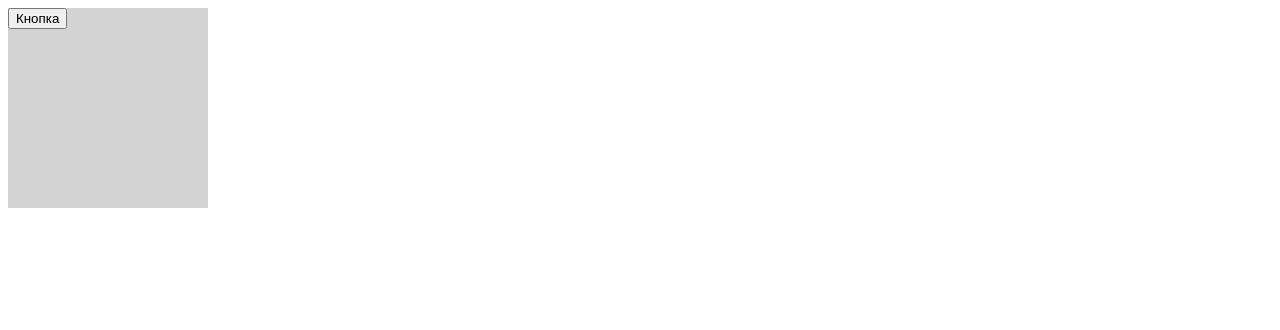
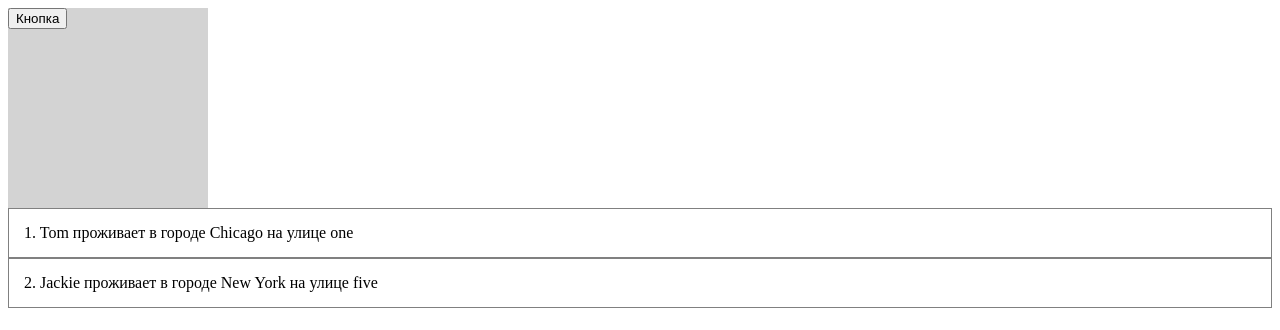
Before and after one commit to MihaDarin/vue-example, a React (Create React App) app: page / in a window 1280 px wide. Shown: the top 330 px of the page. Built offline with nearby package versions, Linux system fonts and the light colour scheme.

Commit message:
Создан и настроен компонент списка пользователей

```diff
--- a/src/App.tsx
+++ b/src/App.tsx
@@ -1,7 +1,23 @@
 import React from "react";
 import { Card, CardVariant } from "./components/Card";
+import { UserList } from "./components/UserList";
+import { IUser } from "./types/types";
 
 function App() {
+  const users: IUser[] = [
+    {
+      id: 1,
+      name: "Tom",
+      email: "Tom Email",
+      adress: { city: "Chicago", street: "one", zeepcode: "Tom zeepcode" },
+    },
+    {
+      id: 2,
+      name: "Jackie",
+      email: "Jackie Email",
+      adress: { city: "New York", street: "five", zeepcode: "Jackie zeepcode" },
+    },
+  ];
   return (
     <div className="App">
       <Card
@@ -12,6 +28,7 @@ function App() {
       >
         <button>Кнопка</button>
       </Card>
+      <UserList users={users} />
     </div>
   );
 }
--- /dev/null
+++ b/src/components/UserList.tsx
@@ -0,0 +1,21 @@
+import React, { FC } from "react";
+import { IUser } from "../types/types";
+
+interface UserListProps {
+  users: IUser[];
+}
+
+export const UserList: FC<UserListProps> = ({ users }) => {
+  return (
+    <div>
+      {users.map((user) => {
+        return (
+          <div key={user.id} style={{ padding: 15, border: "1px solid gray" }}>
+            {user.id}. {user.name} проживает в городе {user.adress.city} на
+            улице {user.adress.street}{" "}
+          </div>
+        );
+      })}
+    </div>
+  );
+};
--- /dev/null
+++ b/src/types/types.ts
@@ -0,0 +1,12 @@
+export interface IAdress {
+  street: string;
+  city: string;
+  zeepcode: string;
+}
+
+export interface IUser {
+  id: number;
+  name: string;
+  email: string;
+  adress: IAdress;
+}
```
